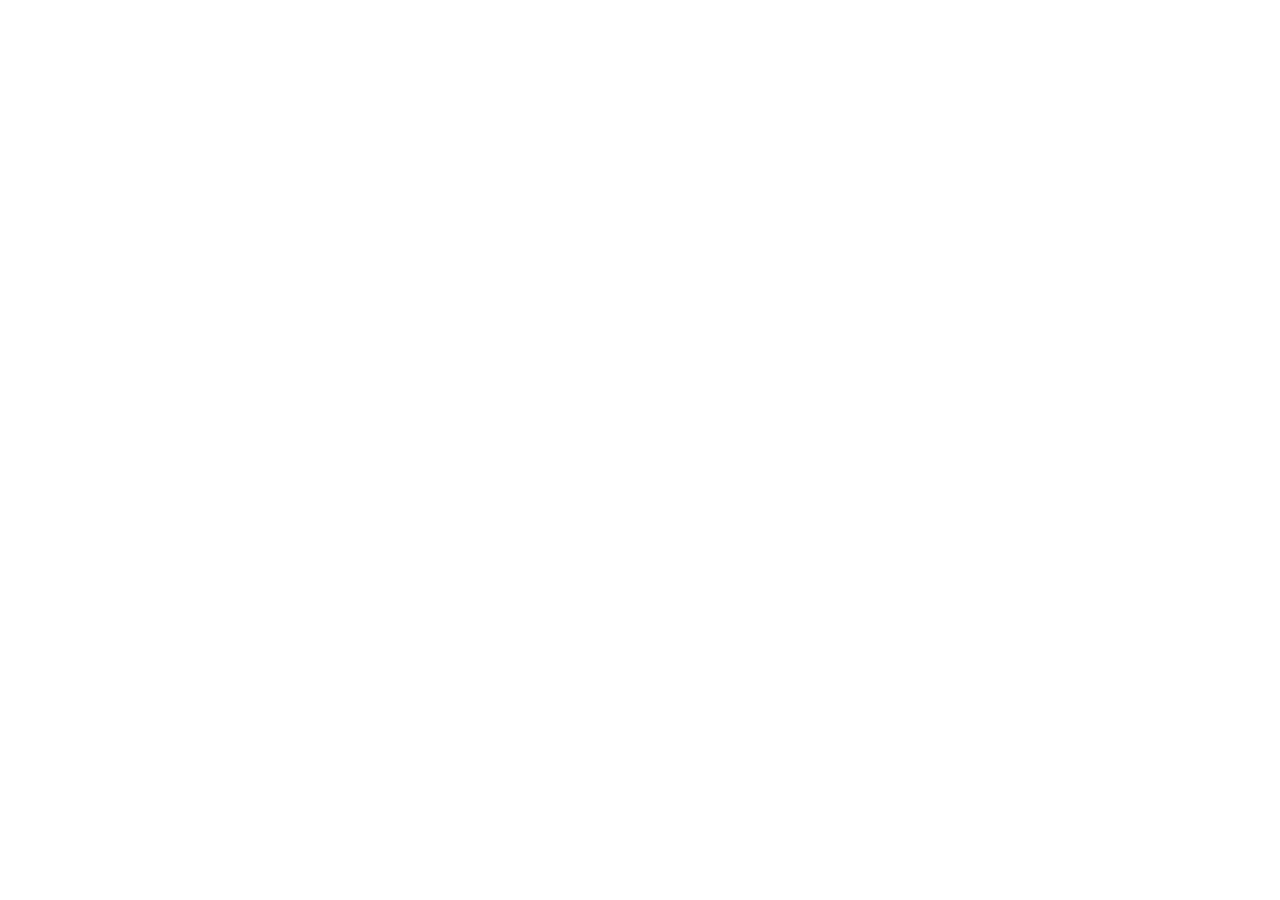
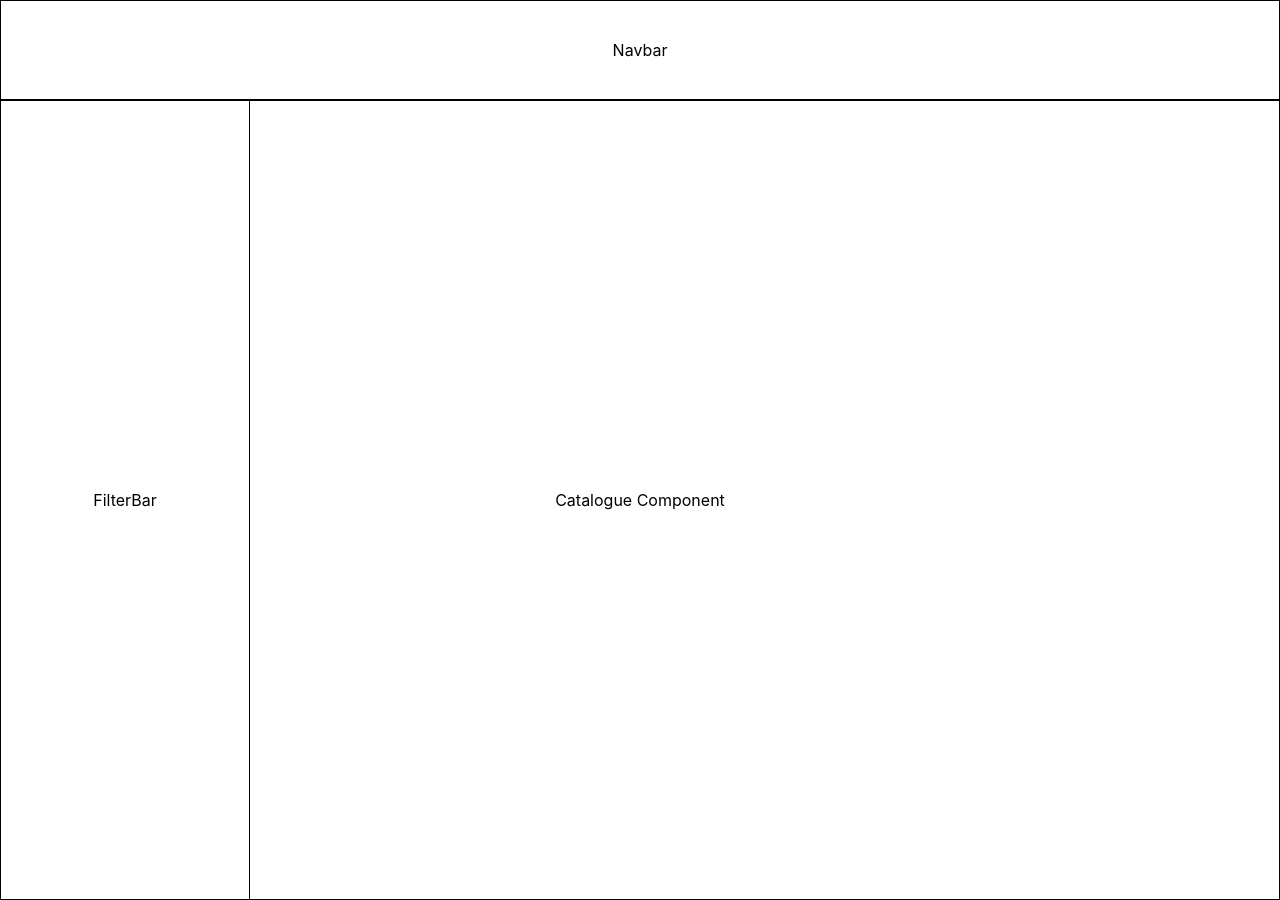
Before and after one commit to jakobnunnendorf/SE_egrocery, a React (Create React App) app in the folder frontend_react/: page / in a window 1280 px wide. Before the commit the page ends 800 px from the top, so only its background shows below. Built offline with nearby package versions, Linux system fonts and the light colour scheme.

Commit message:
created basic component outline for catalogue

```diff
--- a/frontend_react/package.json
+++ b/frontend_react/package.json
@@ -8,7 +8,7 @@
     "@testing-library/user-event": "^13.5.0",
     "react": "^18.2.0",
     "react-dom": "^18.2.0",
-    "react-scripts": "5.0.1",
+    "react-scripts": "^5.0.1",
     "web-vitals": "^2.1.4"
   },
   "scripts": {
--- a/frontend_react/src/App.css
+++ b/frontend_react/src/App.css
@@ -1,5 +1,34 @@
+:root{
+  --header-height: 100px;
+}
+
+*{
+  box-sizing: border-box;
+}
+
+header{
+  border: 1px solid black;
+  position: fixed;
+  top: 0;
+  width: 100%;
+  height: var(--header-height);
+  display: flex;
+  justify-content: center;
+  align-items: center;
+  background-color: white;
+  z-index: 9999;
+}
+
+/* Want to push the main section down so it doesn't overlap the header */
+main{
+  position: relative;
+  top: var(--header-height);
+}
+
 .App {
   text-align: center;
+  height: 100%;
+  width: 100%;
 }
 
 .App-logo {
--- a/frontend_react/src/App.js
+++ b/frontend_react/src/App.js
@@ -1,9 +1,17 @@
 import './App.css';
+import Catalogue from './Catalogue/Catalogue';
 
 function App() {
   return (
     <div className="App">
-
+      <header>
+        Navbar
+      </header>
+      {/* we wrap in main to push the entire main section down
+      so we can prevent overlap with header */}
+      <main>
+      <Catalogue/>
+      </main>
     </div>
   );
 }
--- /dev/null
+++ b/frontend_react/src/Catalogue/Catalogue.js
@@ -0,0 +1,14 @@
+import React, { Component } from 'react';
+import FilterBar from './FilterBar/FilterBar';
+import "./catalogue.css";
+
+export default class Catalogue extends Component {
+  render() {
+    return (
+      <div className="catalogue frame">
+        <FilterBar/>
+        Catalogue Component
+      </div>
+    )
+  }
+}
--- /dev/null
+++ b/frontend_react/src/Catalogue/FilterBar/FilterBar.js
@@ -0,0 +1,10 @@
+import React, { Component } from 'react';
+import "./filterbar.css";
+
+export default class FilterBar extends Component {
+  render() {
+    return (
+      <div className="filter-bar frame">FilterBar</div>
+    )
+  }
+}
--- /dev/null
+++ b/frontend_react/src/Catalogue/FilterBar/filterbar.css
@@ -0,0 +1,13 @@
+.filter-bar.frame{
+    border: 1px solid black;
+
+    width: 250px;
+    height: 100%;
+
+    position: fixed;
+    left: 0;
+
+    display: flex;
+    justify-content: center;
+    align-items: center;
+}
--- /dev/null
+++ b/frontend_react/src/Catalogue/catalogue.css
@@ -0,0 +1,19 @@
+.catalogue.frame{
+    /* Dimensions */
+    width: 100%;
+    height: 100vh;
+
+    /* Display */
+    display: flex;
+    align-items: center;
+    justify-content: center;
+
+    /* Text */
+
+    /* Background */
+
+    /* Borders */
+    border: 1px solid black;
+    /* Other */
+
+}
```
Also changed, not shown: 1 other file (tests, documents, lock files or other folders).
